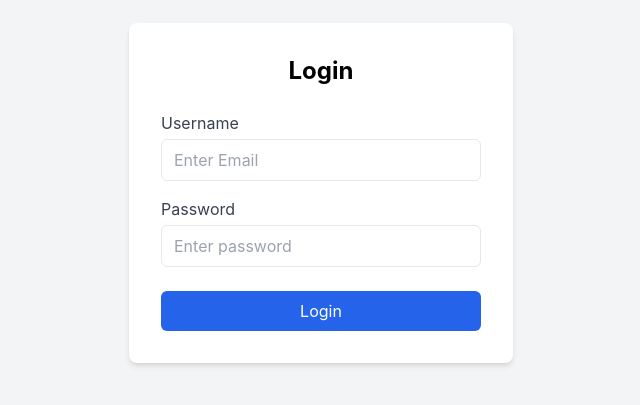
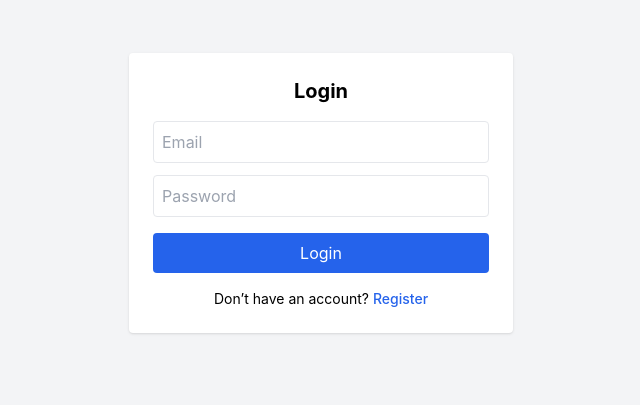
Before and after one commit to AKSHAW6299/JwtApiFrontend, a React (Create React App) app: page /login in a window 1280 px wide. Shown: the part 207-612 px from the top of the page, without its empty margins (319-959 px from the left). Built offline with nearby package versions, Linux system fonts and the light colour scheme.

Commit message:
JWT implemented

```diff
--- a/src/App.js
+++ b/src/App.js
@@ -1,11 +1,10 @@
-import React from 'react'
-import { BrowserRouter, Route, Routes } from 'react-router-dom'
-import Home from './views/Home'
-import LoginForm from './views/Login'
-import SignUp from './views/SignUp'
-import Dashboard from './views/Dashboard'
-import { UserContext } from './contextApi/AuthContext'
-
+import React from "react";
+import { BrowserRouter, Routes, Route } from "react-router-dom";
+import Home from "./views/Home";
+import Login from "./views/Login";
+import SignUp from "./views/SignUp";
+import Dashboard from "./views/Dashboard";
+import { UserContext } from "./contextApi/AuthContext";
 
 function App() {
   return (
@@ -13,13 +12,13 @@ function App() {
       <BrowserRouter>
         <Routes>
           <Route path="/" element={<Home />} />
-          <Route path="/login" element={<LoginForm />} />
+          <Route path="/login" element={<Login />} />
           <Route path="/register" element={<SignUp />} />
           <Route path="/dashboard" element={<Dashboard />} />
         </Routes>
       </BrowserRouter>
     </UserContext>
-  )
+  );
 }
 
-export default App
+export default App;
--- a/src/contextApi/AuthContext.js
+++ b/src/contextApi/AuthContext.js
@@ -4,18 +4,19 @@ export const WebData = createContext();
 
 export const UserContext = ({ children }) => {
   const [user, setUser] = useState(null);
+  const [loading, setLoading] = useState(true);
 
-    // persist login on refresh
   useEffect(() => {
     const storedUser = localStorage.getItem("user");
     if (storedUser) {
       setUser(JSON.parse(storedUser));
     }
+    setLoading(false);
   }, []);
 
   return (
     <WebData.Provider value={{ user, setUser }}>
-            {children}
+      {!loading && children}
     </WebData.Provider>
   );
 };
--- a/src/utils/Apis.js
+++ b/src/utils/Apis.js
@@ -1,48 +1,53 @@
 import axios from "axios";
-
 
 const api = axios.create({
   baseURL: "https://jwtapi1111.onrender.com/api",
-    withCredentials: true,  // using because we are using cookies
-})
+  withCredentials: true, // refresh token in cookie
+});
 
 async function API(config) {
   try {
-        const token = localStorage.getItem('token')
+    const token = localStorage.getItem("token");
+
     if (token) {
       config.headers = {
         ...config.headers,
         Authorization: `Bearer ${token}`,
+      };
+    }
+
+    const response = await api(config);
+    return response.data;
+
+  } catch (error) {
+    if (error.response?.status === 401 && !config._retry) {
+      config._retry = true;
+
+      try {
+        const refreshRes = await api.post("/auth/refresh-token");
+        const newToken = refreshRes.data.accessToken;
+
+        localStorage.setItem("token", newToken);
+        config.headers.Authorization = `Bearer ${newToken}`;
+
+        return await api(config);
+      } catch {
+        localStorage.clear();
+        window.location.href = "/login";
       }
     }
-        return await api(config)
-    } catch (error) {
-        if (error.response.status === 401) {
-            try {
-                // generating access token if our refresh token is valid
-                const data = await api.post('/auth/refresh-token')  // calling the refresh token api
-                localStorage.setItem('token', data.accessToken)
-                config.headers = {
-                    ...config.headers,
-                    Authorization: `Bearer ${data.accessToken}`,
-                }
-                return await api(config)
-            } catch (refreshError) {
-                // if refresh token is not valid, redirect to login page
-                // window.location.href = '/login'
-            }
-        }
+
+    throw error;
   }
 }
 
 export const logout = async () => {
   try {
-        await api.post('/auth/logout')     // calling the logout api
-        localStorage.removeItem('token')
-        window.location.href = '/login'
-    } catch (error) {
+    await api.post("/auth/logout");
+  } catch {}
 
-    }
-}
+  localStorage.clear();
+  window.location.href = "/login";
+};
 
-export {API}
+export { API };
--- a/src/views/Dashboard.jsx
+++ b/src/views/Dashboard.jsx
@@ -1,56 +1,28 @@
-import React, { useContext } from "react";
-import { Link } from "react-router-dom";
+import React, { useContext, useEffect } from "react";
 import { WebData } from "../contextApi/AuthContext";
+import { logout } from "../utils/Apis";
+import { useNavigate } from "react-router-dom";
 
 const Dashboard = () => {
+  const { user } = useContext(WebData);
+  const navigate = useNavigate();
 
-  const user = useContext(WebData)
+  useEffect(() => {
+    if (!user) navigate("/login");
+  }, [user]);
 
   return (
-    <header className="w-full bg-gray-900 text-white shadow-md">
-      <div className="max-w-7xl mx-auto px-6 py-4 flex items-center justify-between">
+    <div className="p-8">
+      <h1 className="text-2xl font-bold">Welcome {user?.name}</h1>
+      <p className="mb-4">{user?.email}</p>
 
-        {/* Logo */}
-        <h1 className="text-xl font-semibold tracking-wide">
-          <Link to="/">
-            JWT<span className="text-indigo-400">Auth</span>
-          </Link>
-        </h1>
-
-
-        {/* Auth Buttons */}
-        <div className="flex items-center gap-3">
-          <span>{user.user?.name}</span>
-
-          {
-            !user ? (
-              <>
-                <Link
-                to="/login"
-                className="px-4 py-1.5 rounded-md bg-indigo-600 hover:bg-indigo-700 transition text-sm"
-              >
-                Login
-              </Link>
-              <Link
-                to="/register"
-                className="px-4 py-1.5 rounded-md border border-gray-600 hover:bg-gray-800 transition text-sm"
-              >
-                Register
-              </Link>
-              </>
-            ) : (
-              <Link
-                to="/logout"
-                className="px-4 py-1.5 rounded-md bg-indigo-600 hover:bg-indigo-700 transition text-sm"
-              >
-                Logout
-              </Link>
-            )
-          }
-
-        </div>
-      </div>
-    </header>
+      <button
+        onClick={logout}
+        className="px-4 py-2 bg-red-600 text-white rounded"
+      >
+        Logout
+      </button>
+    </div>
   );
 };
 
--- a/src/views/Home.jsx
+++ b/src/views/Home.jsx
@@ -1,12 +1,13 @@
-import React from 'react'
-import Dashboard from './Dashboard'
+import React from "react";
+import { Link } from "react-router-dom";
 
-function Home() {
-  return (
-    <div>
-        <Dashboard />
-    </div>
-  )
-}
+const Home = () => (
+  <div className="h-screen flex flex-col justify-center items-center">
+    <h1 className="text-2xl font-bold mb-4">JWT Auth App</h1>
+    <Link to="/login" className="text-blue-600">
+      Go to Login
+    </Link>
+  </div>
+);
 
-export default Home
+export default Home;
--- a/src/views/Login.jsx
+++ b/src/views/Login.jsx
@@ -1,78 +1,64 @@
-import React, { use, useContext } from "react";
+import React, { useContext } from "react";
 import { Formik, Form, Field } from "formik";
 import { API } from "../utils/Apis";
 import { WebData } from "../contextApi/AuthContext";
+import { Link, useNavigate } from "react-router-dom";
 
-const LoginForm = () => {
-    const {user, setUser} = useContext(WebData)
-    // console.log(user, setUser);
-
-    const initialValues = {
-        email: "",
-        password: "",
-    };
+const Login = () => {
+  const { setUser } = useContext(WebData);
+  const navigate = useNavigate();
 
   const onSubmit = async (values) => {
-        // console.log("Login Data:", values);
     try {
-            let data = await API({
+      const data = await API({
         url: "/auth/login",
         method: "POST",
-                data: values
-            })
-            console.log('Login successful: ', data);
-            localStorage.setItem('token', data.accessToken)
-            setUser(data.user)
-            window.location.href = '/dashboard'
+        data: values,
+      });
 
-        } catch (error) {
-            console.error("Login failed:", error);
+      localStorage.setItem("token", data.accessToken);
+      localStorage.setItem("user", JSON.stringify(data.user));
+      setUser(data.user);
+
+      navigate("/dashboard");
+    } catch {
+      alert("Invalid credentials");
     }
-
   };
-
 
   return (
     <div className="min-h-screen flex items-center justify-center bg-gray-100">
-            <Formik initialValues={initialValues} onSubmit={onSubmit}>
-                {() => (
-                    <Form className="bg-white p-8 rounded-lg shadow-md w-full max-w-sm">
-                        <h2 className="text-2xl font-bold text-center mb-6">Login</h2>
+      <Formik initialValues={{ email: "", password: "" }} onSubmit={onSubmit}>
+        <Form className="bg-white p-6 rounded shadow w-96">
+          <h2 className="text-xl font-bold mb-4 text-center">Login</h2>
 
-                        {/* Username */}
-                        <div className="mb-4">
-                            <label className="block text-gray-700 mb-1">Username</label>
           <Field
-                                type="email"
             name="email"
-                                placeholder="Enter Email"
-                                className="w-full px-3 py-2 border rounded-md focus:outline-none focus:ring-2 focus:ring-blue-500"
+            placeholder="Email"
+            className="w-full mb-3 p-2 border rounded"
           />
-                        </div>
 
-                        {/* Password */}
-                        <div className="mb-6">
-                            <label className="block text-gray-700 mb-1">Password</label>
           <Field
             type="password"
             name="password"
-                                placeholder="Enter password"
-                                className="w-full px-3 py-2 border rounded-md focus:outline-none focus:ring-2 focus:ring-blue-500"
+            placeholder="Password"
+            className="w-full mb-4 p-2 border rounded"
           />
-                        </div>
 
-                        {/* Submit */}
-                        <button
-                            type="submit"
-                            className="w-full bg-blue-600 text-white py-2 rounded-md hover:bg-blue-700 transition"
-                        >
+          <button className="w-full bg-blue-600 text-white py-2 rounded">
             Login
           </button>
+
+          <p className="text-center mt-4 text-sm">
+            Don’t have an account?{" "}
+            <Link to="/register" className="text-blue-600 font-medium">
+              Register
+            </Link>
+          </p>
         </Form>
-                )}
       </Formik>
     </div>
   );
 };
 
-export default LoginForm;
+export default Login;
--- a/src/views/SignUp.jsx
+++ b/src/views/SignUp.jsx
@@ -1,9 +1,51 @@
-import React from 'react'
+import React from "react";
+import { Formik, Form, Field } from "formik";
+import { API } from "../utils/Apis";
+import { useNavigate } from "react-router-dom";
 
-function SignUp() {
+const SignUp = () => {
+  const navigate = useNavigate();
+
+  const onSubmit = async (values) => {
+    try {
+      await API({
+        url: "/auth/register",
+        method: "POST",
+        data: values,
+      });
+
+      alert("Registration successful");
+      navigate("/login");
+    } catch {
+      alert("Registration failed");
+    }
+  };
+
   return (
-    <div>SignUp</div>
-  )
-}
+    <div className="min-h-screen flex justify-center items-center bg-gray-100">
+      <Formik
+        initialValues={{ name: "", email: "", password: "" }}
+        onSubmit={onSubmit}
+      >
+        <Form className="bg-white p-6 rounded shadow w-96">
+          <h2 className="text-xl font-bold mb-4 text-center">Register</h2>
 
-export default SignUp
+          <Field name="name" placeholder="Name" className="input" />
+          <Field name="email" placeholder="Email" className="input" />
+          <Field
+            type="password"
+            name="password"
+            placeholder="Password"
+            className="input"
+          />
+
+          <button className="w-full bg-green-600 text-white py-2 rounded">
+            Register
+          </button>
+        </Form>
+      </Formik>
+    </div>
+  );
+};
+
+export default SignUp;
```
Lines whose indentation alone changed are shown as unchanged.
